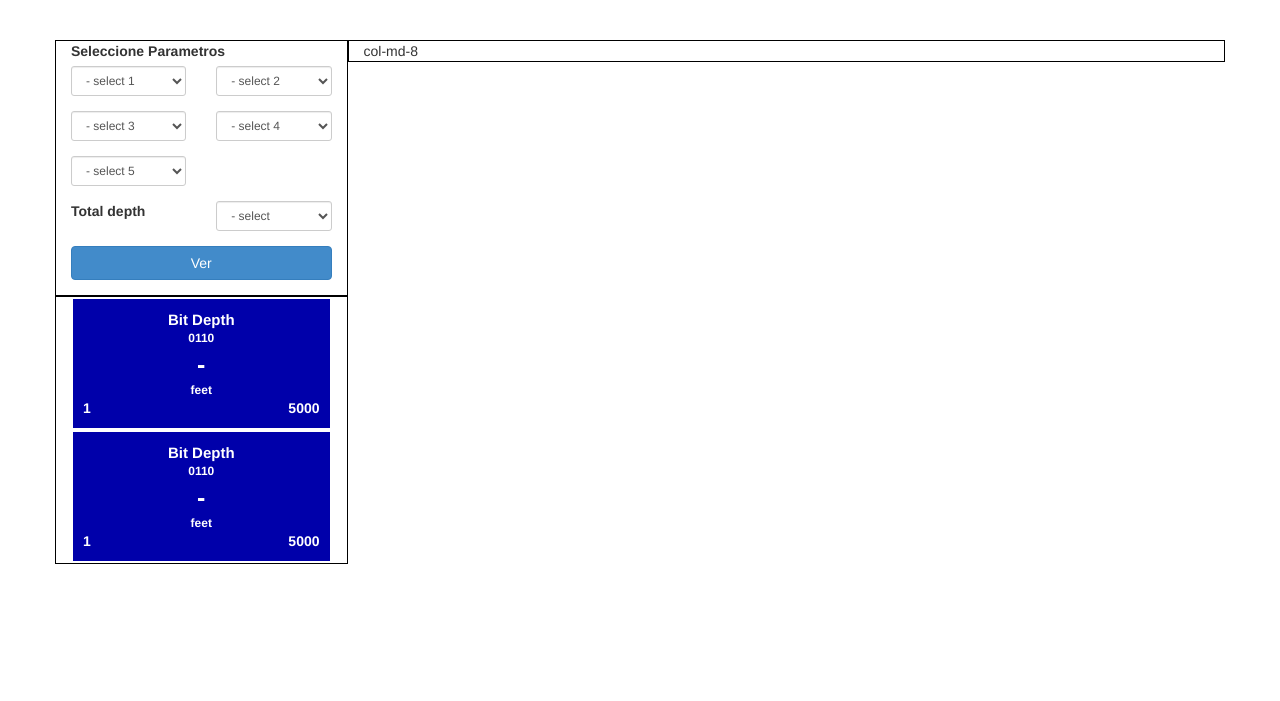
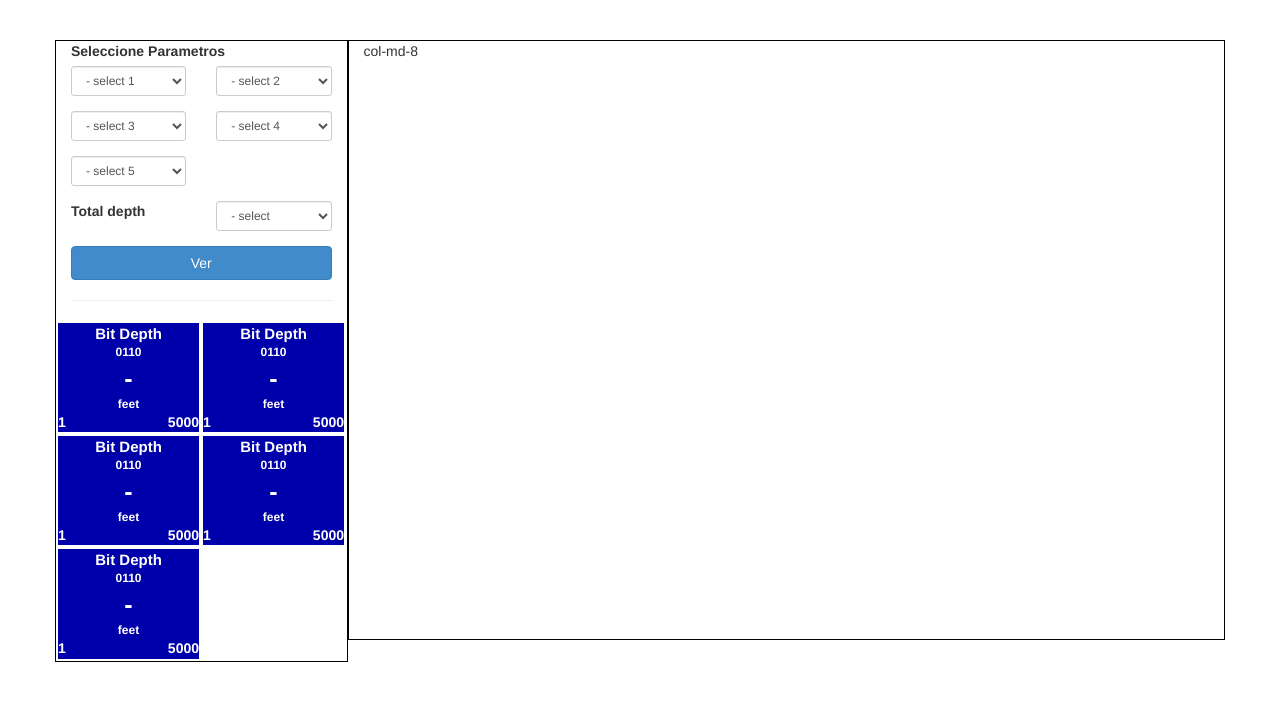
Before and after one commit to enlacee/app_socket, a PHP site: page /parametros_view6.php in a window 1280 px wide. Shown: the top 701 px of the page. Run offline with PHP 8.4, Linux system fonts and the light colour scheme.

Commit message:
grafico 01 html5 response OK

```diff
--- a/graficos/parametros/parametros_view6.php
+++ b/graficos/parametros/parametros_view6.php
@@ -23,9 +23,10 @@
         }
         .bs-glyphicons li {
             float: left;
-            width: 100%;
-            min-width: 140px;
-            padding: 10px;
+            /*width: 100%;
+            min-width: 150px;
+            padding: 10px;*/
+            min-width: 145px;
             line-height: 1.4;
             border: 2px solid white;
             background-color: #0000AA;
@@ -97,12 +98,6 @@
                     </div>
 
                     <div class="row form-group">
-                        <!--<div class="form-group">
-                            <label class="col-sm-6 control-label" for="passwordinput">TOTAL DEPTH</label>
-                            <div class="controls col-sm-6">
-                                <input id="passwordinput" name="passwordinput" type="password" class="form-control input-sm">
-                            </div>
-                        </div>-->
                         <label class="control-label col-sm-6 col-xs-6" for="total_depth">Total depth</label>
                         <div class="col-sm-6 col-xs-6">
                             <select name="total_depth" id="total_depth" class="form-control input-sm">
@@ -123,13 +118,12 @@
                             <button id="btnSee" type="button" class="btn btn-primary col-sm-12 col-xs-12">Ver</button>
                         </div>
                     </div>
-            </div>
 
-            <div class="col-md-9 column">col-md-8</div>
-            </div>
 
-            <div class="row">
-                <div class="col-md-3 column bs-glyphicons clearfix">
+
+                    <!-- lista de parametros -->
+                    <hr>
+                    <div class="row bs-glyphicons">
                         <ul id="contentSlot" class="bs-glyphicons-list">
                             <li id="1" data-slot="0110" class="text-center slot" data-toggle="modal" data-target="#myModal" style="background-color: rgb(0, 0, 170);">
                                 <div class="slot-name">Bit Depth</div>
@@ -155,10 +149,54 @@
                                 <div class="slot-color hidden">#DE0002</div>
                                 <div class="slot-bcolor hidden">#000000</div>
                             </li>
-
+                            <li id="1" data-slot="0110" class="text-center slot" data-toggle="modal" data-target="#myModal" style="background-color: rgb(0, 0, 170);">
+                                <div class="slot-name">Bit Depth</div>
+                                <div class="slot-code">0110</div>
+                                <div class="slot-value" id="slot-value">-</div>
+                                <div class="slot-code">feet</div>
+                                <div class="">
+                                    <div class="pull-left">1</div>
+                                    <div class="pull-right">5000</div>
+                                </div>
+                                <div class="slot-color hidden">#DE0002</div>
+                                <div class="slot-bcolor hidden">#000000</div>
+                            </li>
+                            <li id="1" data-slot="0110" class="text-center slot" data-toggle="modal" data-target="#myModal" style="background-color: rgb(0, 0, 170);">
+                                <div class="slot-name">Bit Depth</div>
+                                <div class="slot-code">0110</div>
+                                <div class="slot-value" id="slot-value">-</div>
+                                <div class="slot-code">feet</div>
+                                <div class="">
+                                    <div class="pull-left">1</div>
+                                    <div class="pull-right">5000</div>
+                                </div>
+                                <div class="slot-color hidden">#DE0002</div>
+                                <div class="slot-bcolor hidden">#000000</div>
+                            </li>
+                            <li id="1" data-slot="0110" class="text-center slot" data-toggle="modal" data-target="#myModal" style="background-color: rgb(0, 0, 170);">
+                                <div class="slot-name">Bit Depth</div>
+                                <div class="slot-code">0110</div>
+                                <div class="slot-value" id="slot-value">-</div>
+                                <div class="slot-code">feet</div>
+                                <div class="">
+                                    <div class="pull-left">1</div>
+                                    <div class="pull-right">5000</div>
+                                </div>
+                                <div class="slot-color hidden">#DE0002</div>
+                                <div class="slot-bcolor hidden">#000000</div>
+                            </li>
                         </ul>
                 </div>
-                <div class="col-md-8"><!--col-md-8--></div>
+
+            </div>
+
+                <div class="col-md-9 column" style="height: 600px">col-md-8<br>
+
+                </div>
+            </div>
+
+            <div class="row">
+                <div class="col-md-9"><!--col-md-8--></div>
             </div>
         </div> <!-- /container -->
         <script type="text/javascript" src="../public/vendor/jquery/jquery-1.11.0.min.js"></script>
```
